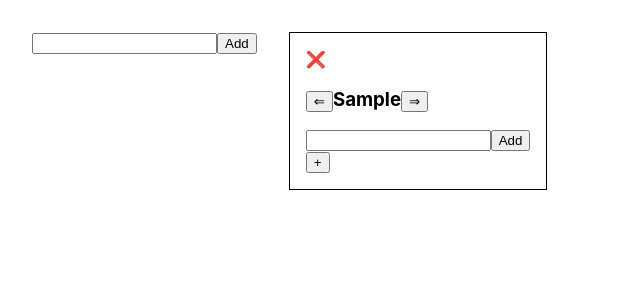
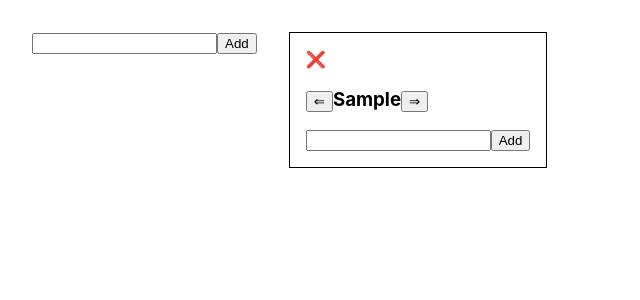
Before and after one commit to HMP1993/Trelloish, a React (Create React App) app: page / in a window 1280 px wide. Both pictures are taken after typing "Sample" into the empty fields and a click on the button "Add". Shown: the top 300 px of the page, without its empty margins (0-640 px from the left). Built offline with nearby package versions, Linux system fonts and the light colour scheme.

Commit message:
add component works for cards as well

```diff
--- a/src/App.js
+++ b/src/App.js
@@ -29,7 +29,7 @@ function App() {
     }
   };
   const DeleteCl = (itemToDelete) => {
-    console.log(itemToDelete);
+    // console.log(itemToDelete);
     const changedColumnTitles = columnTitles.filter(
       (ct) => ct !== itemToDelete
     );
--- a/src/components/Add.js
+++ b/src/components/Add.js
@@ -11,6 +11,7 @@ const Add = (props) => {
     }
     console.log(enteredValue);
     props.onAddCl(enteredValue);
+    // props.onAddCa(enteredValue)
     setEnteredValue("");
   };
   const TitleChangeHanlder = (event) => {
--- a/src/components/Column.js
+++ b/src/components/Column.js
@@ -4,16 +4,38 @@ import "../App.css";
 import Add from "./Add";
 
 const Column = (props) => {
-  const [currentIndex, setNewIndex] = useState(props.columnTitle);
+  // const [currentIndex, setNewIndex] = useState(props.columnTitle);
 
-  const moveRight = () => {
-    setNewIndex([...currentIndex, currentIndex.index + 1]);
+  // const moveRight = () => {
+  //   setNewIndex([...currentIndex, currentIndex.index + 1]);
+  // };
+
+  const [cardTitles, setCardTitles] = useState([]);
+  const nameChecker = (newEnteredValue) => {
+    let isDupplicate = false;
+    for (let i = 0; i < cardTitles.length; i++) {
+      isDupplicate = cardTitles.find((o) => o === newEnteredValue)
+        ? true
+        : false;
+
+      if (isDupplicate) {
+        return true;
+      }
+    }
+    return false;
   };
 
-  const [cardTitles, setCardTitles] = useState([]);
+  // const addCard = () => {
+  //   setCardTitles([...cardTitles, `Card ${cardTitles.length + 1}`]);
+  // };
+  const addCard = (nca) => {
+    const isValid = !nameChecker(nca);
 
-  const addCard = () => {
-    setCardTitles([...cardTitles, `Card ${cardTitles.length + 1}`]);
+    if (isValid) {
+      setCardTitles([...cardTitles, nca]);
+    } else {
+      alert("dupplicated value");
+    }
   };
 
   return (
@@ -24,13 +46,14 @@ const Column = (props) => {
       <div className="Header">
         <button>&lArr;</button>
         <h3>{props.columnTitle}</h3>
-        <button onClick={moveRight}>&rArr;</button>
+        <button>&rArr;</button>
       </div>
-      {cardTitles.map((cat) => (
-        <Card cardTitle={cat} />
+      <Add onAddCl={(caEntered) => addCard(caEntered)} />
+      {cardTitles.map((nca) => (
+        <Card key={nca} cardTitle={nca} />
       ))}
-      <Add />
-      <button onClick={addCard}>+</button>
+
+      {/* <button onClick={addCard}>+</button> */}
     </div>
   );
 };
```
